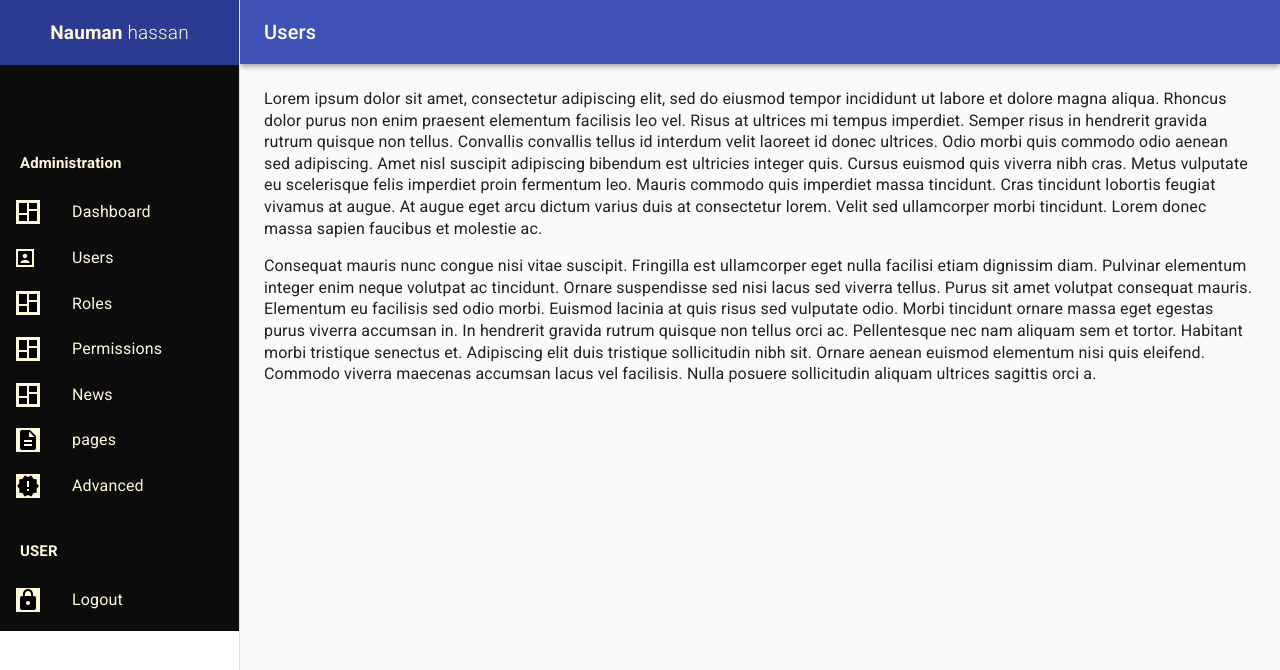
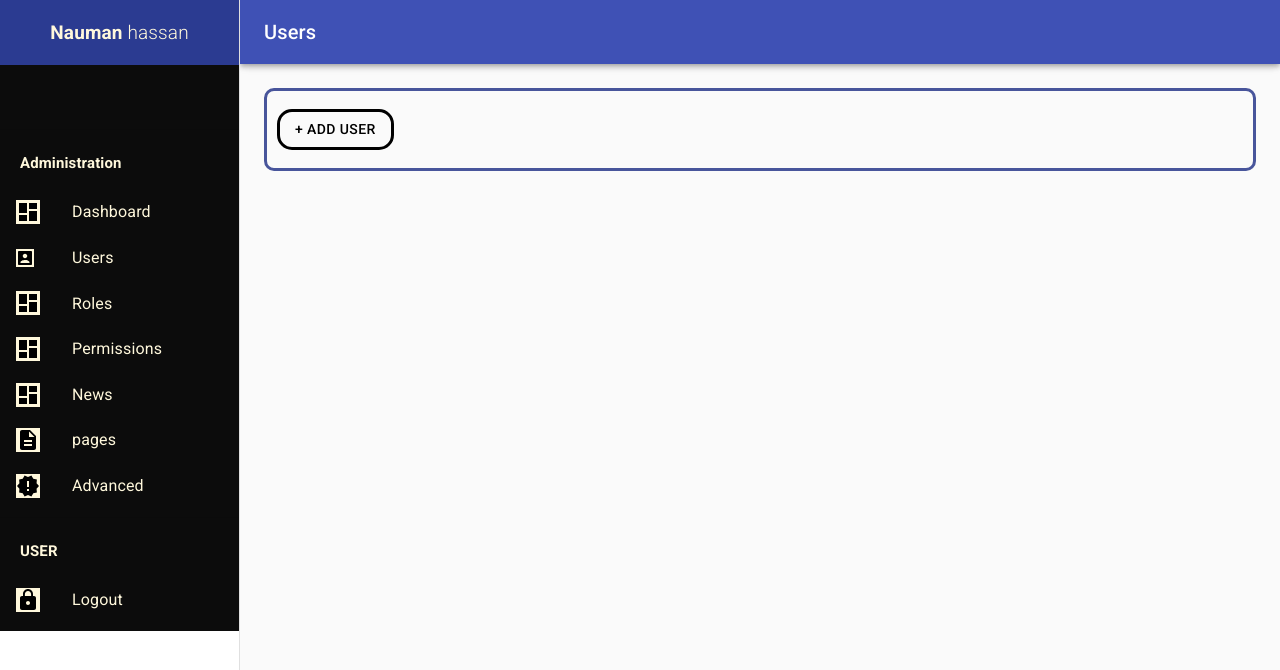
Before and after one commit to Naumanhassan307/Assignment-2, a React (Create React App) app: page / in a window 1280 px wide. Shown: the top 670 px of the page. Built offline with nearby package versions, Linux system fonts and the light colour scheme.

Commit message:
form simple ui design

```diff
--- /dev/null
+++ b/src/components/Form-Input/FORMINPUT.js
@@ -0,0 +1,32 @@
+import React from "react";
+import { makeStyles } from "@material-ui/core/styles";
+import TextField from "@material-ui/core/TextField";
+import Button from "@material-ui/core/Button";
+
+import "./FOrminput.css"
+
+const useStyles = makeStyles((theme) => ({
+    root: {
+        "& > *": {
+        margin: theme.spacing(1),
+        width: "25ch",
+        },
+    },
+    }));
+
+    export default function BasicTextFields() {
+    const classes = useStyles();
+
+    return (
+        <>
+            <form className={classes.root} noValidate autoComplete="off" className="main-form">
+                <TextField  id="standard-basic-text" label="User Name" className="inp" /> <br />
+                <TextField type="number" id="standard-basic" label="User ID" className="inp" /> <br />
+                <TextField type="email" id="standard-basic" label="User E-mail" className="inp" /> <br />
+                <TextField type="text" id="standard-basic" label="User Roles" className="inp"/> <br /> <br />
+            </form>
+                <Button variant="outlined" id="inp">Submit</Button>
+                <br /> <br />
+        </>
+    );
+}
--- /dev/null
+++ b/src/components/Form-Input/FOrminput.css
@@ -0,0 +1,14 @@
+.inp{
+    margin-left: 40px !important;
+    margin-right: 40px !important;
+
+}
+#inp{
+    margin-left: 30px !important;
+    margin-right: 0px !important;
+    width: 200px !important;
+
+}
+.main-form{
+    /* width: 300px !important; */
+}
--- /dev/null
+++ b/src/components/drawer/AppBar/log.css
@@ -0,0 +1,10 @@
+.r-l{
+    float: right !important;
+    text-align: right !important;
+    /* align-items: flex-end; */
+    display: flex;
+    color: red;
+    font-size: 15px !important;
+    border: 1px solid white;
+    margin-left: 900px;
+}
--- /dev/null
+++ b/src/components/drawer/AppBar/log.js
@@ -0,0 +1,11 @@
+
+import "./log.css"
+
+function Log(){
+    return (
+
+        <h2 className="r-l">Logout-</h2>
+
+    );
+}
+export default Log;
--- a/src/components/drawer/Drawer.css
+++ b/src/components/drawer/Drawer.css
@@ -17,3 +17,7 @@ body{
     font-weight: 100 !important;
     letter-spacing: 0.01071em !important;
 }
+.chan-main{
+    border: 3px solid #354391e5 !important;
+    border-radius: 10px;
+}
--- a/src/components/drawer/Drawer.js
+++ b/src/components/drawer/Drawer.js
@@ -2,6 +2,8 @@
 import "./Drawer.css"
 import Name from "../Name/Name"
 import Dash from "../drawer/Dashboard"
+
+import SimpleDialogDemo from "../form/Form"
 // function Drawer(){
 
 //     return(
@@ -37,6 +39,7 @@ import News from "./news";
 import Page from "./pages";
 import Adv from "./advance";
 import Logout from "./logout";
+import Log from "./AppBar/log";
 
 const drawerWidth = 240;
 
@@ -151,7 +154,9 @@ const useStyles = makeStyles((theme) => ({
                 </IconButton>
                 <Typography variant="h6" noWrap>
                     Users
+                    {/* <Log /> */}
                 </Typography>
+
             </Toolbar>
         </AppBar>
         <nav className={classes.drawer} aria-label="mailbox folders">
@@ -187,35 +192,13 @@ const useStyles = makeStyles((theme) => ({
         </nav>
             <main className={classes.content}>
                 <div className={classes.toolbar} />
-            <Typography paragraph>
-            Lorem ipsum dolor sit amet, consectetur adipiscing elit, sed do
-            eiusmod tempor incididunt ut labore et dolore magna aliqua. Rhoncus
-            dolor purus non enim praesent elementum facilisis leo vel. Risus at
-            ultrices mi tempus imperdiet. Semper risus in hendrerit gravida rutrum
-            quisque non tellus. Convallis convallis tellus id interdum velit
-            laoreet id donec ultrices. Odio morbi quis commodo odio aenean sed
-            adipiscing. Amet nisl suscipit adipiscing bibendum est ultricies
-            integer quis. Cursus euismod quis viverra nibh cras. Metus vulputate
-            eu scelerisque felis imperdiet proin fermentum leo. Mauris commodo
-            quis imperdiet massa tincidunt. Cras tincidunt lobortis feugiat
-            vivamus at augue. At augue eget arcu dictum varius duis at consectetur
-            lorem. Velit sed ullamcorper morbi tincidunt. Lorem donec massa sapien
-            faucibus et molestie ac.
-            </Typography>
-            <Typography paragraph>
-            Consequat mauris nunc congue nisi vitae suscipit. Fringilla est
-            ullamcorper eget nulla facilisi etiam dignissim diam. Pulvinar
-            elementum integer enim neque volutpat ac tincidunt. Ornare suspendisse
-            sed nisi lacus sed viverra tellus. Purus sit amet volutpat consequat
-            mauris. Elementum eu facilisis sed odio morbi. Euismod lacinia at quis
-            risus sed vulputate odio. Morbi tincidunt ornare massa eget egestas
-            purus viverra accumsan in. In hendrerit gravida rutrum quisque non
-            tellus orci ac. Pellentesque nec nam aliquam sem et tortor. Habitant
-            morbi tristique senectus et. Adipiscing elit duis tristique
-            sollicitudin nibh sit. Ornare aenean euismod elementum nisi quis
-            eleifend. Commodo viverra maecenas accumsan lacus vel facilisis. Nulla
-            posuere sollicitudin aliquam ultrices sagittis orci a.
-            </Typography>
+                <div className="chan-main">
+                    <div>
+                        <SimpleDialogDemo />
+                    </div>
+                </div>
+
+
             </main>
             </div>
     );
--- /dev/null
+++ b/src/components/form/Form.js
@@ -0,0 +1,90 @@
+import React from "react";
+import PropTypes from "prop-types";
+import { makeStyles } from "@material-ui/core/styles";
+import Button from "@material-ui/core/Button";
+import DialogTitle from "@material-ui/core/DialogTitle";
+import Dialog from "@material-ui/core/Dialog";
+import { blue } from "@material-ui/core/colors";
+
+
+import BasicTextFields from "../Form-Input/FORMINPUT"
+
+const emails = ["username@gmail.com", "user02@gmail.com"];
+const useStyles = makeStyles({
+    avatar: {
+        backgroundColor: blue[100],
+        color: blue[600],
+    },
+    });
+
+    function SimpleDialog(props) {
+    const classes = useStyles();
+    const { onClose, selectedValue, open } = props;
+
+    const handleClose = () => {
+        onClose(selectedValue);
+    };
+
+    const handleListItemClick = (value) => {
+        onClose(value);
+    };
+
+    return (
+        <Dialog
+        onClose={handleClose}
+        aria-labelledby="simple-dialog-title"
+        open={open}
+        >
+        <DialogTitle id="simple-dialog-title">Enter User Detail</DialogTitle>
+
+        <BasicTextFields />
+        </Dialog>
+    );
+    }
+
+    SimpleDialog.propTypes = {
+    onClose: PropTypes.func.isRequired,
+    open: PropTypes.bool.isRequired,
+    selectedValue: PropTypes.string.isRequired,
+    };
+
+    export default function SimpleDialogDemo() {
+    const [open, setOpen] = React.useState(false);
+    const [selectedValue, setSelectedValue] = React.useState(emails[1]);
+
+    const handleClickOpen = () => {
+        setOpen(true);
+    };
+
+    const handleClose = (value) => {
+        setOpen(false);
+        setSelectedValue(value);
+    };
+
+    return (
+        <div>
+        {/* <Typography variant="subtitle1">Selected: {selectedValue}</Typography> */}
+        <br />
+        <Button variant="outlined" color="primary" onClick={handleClickOpen}
+        style={
+                {
+                    marginLeft: "10px",
+                    borderWidth: "3px",
+                    borderRadius: "15px",
+                    borderColor: "black",
+                    color: "black"
+                }
+            }
+                >
+            + Add User
+        </Button>
+        <br />
+        <br />
+        <SimpleDialog
+            selectedValue={selectedValue}
+            open={open}
+            onClose={handleClose}
+        />
+        </div>
+    );
+}
```
Also changed, not shown: src/components/form/Form.css (added). Lines whose indentation alone changed are shown as unchanged.
